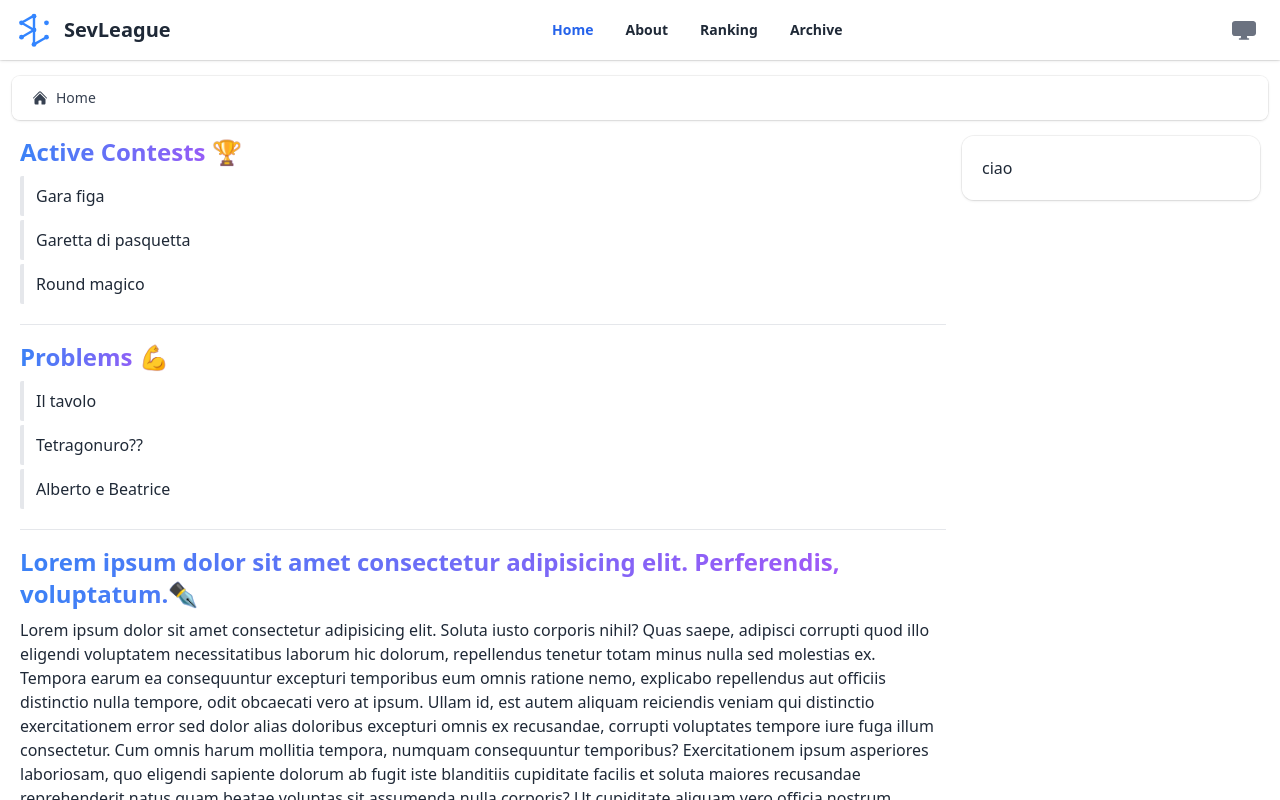
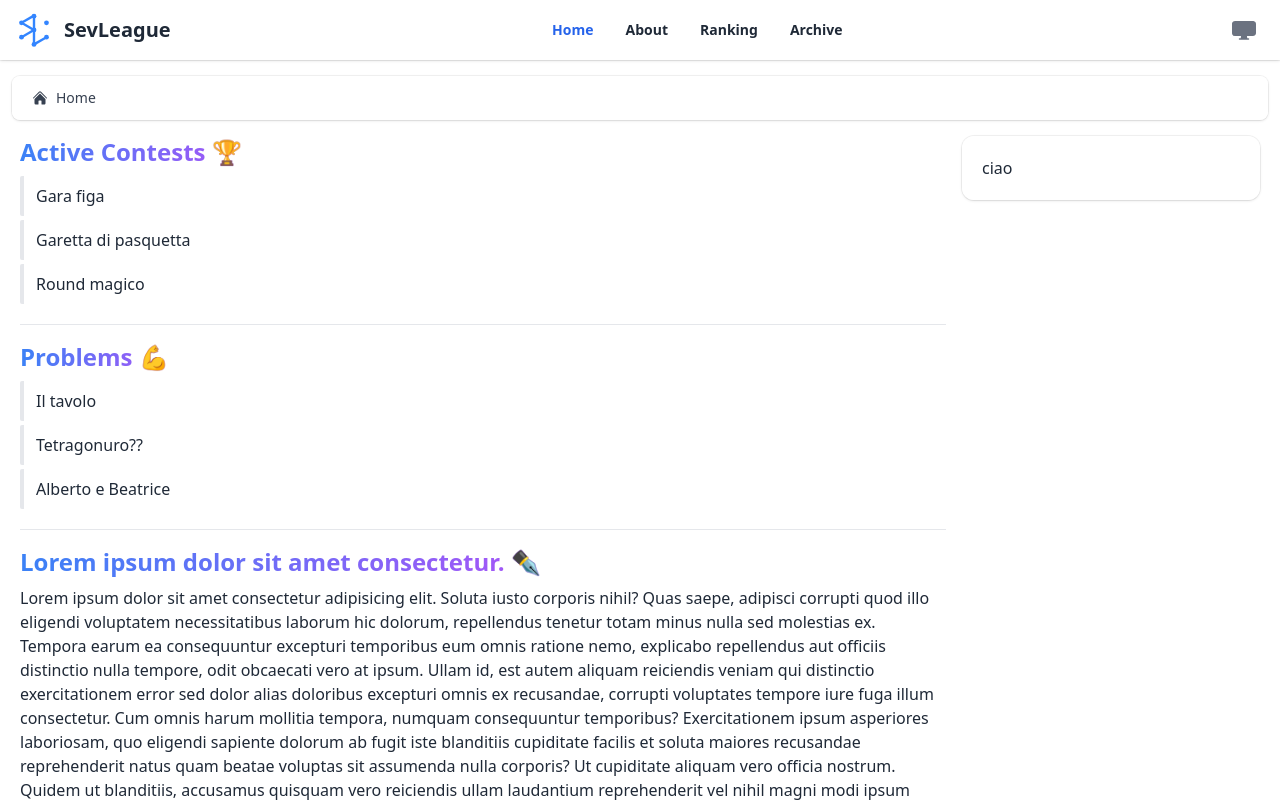
Before and after one commit to feuergas/sevleague, a Next.js app: page / in a window 1280 px wide. Shown: the top 800 px of the page. Built offline with nearby package versions, Linux system fonts and the light colour scheme.

Commit message:
Fixed type bug

```diff
--- a/pages/index.tsx
+++ b/pages/index.tsx
@@ -99,8 +99,7 @@ const Home = () => {
 							id='test'
 							className='text-gradient-ptos-500 dark:bg-gradient-0 mb-2 text-2xl font-bold dark:text-primary-400'
 						>
-							Lorem ipsum dolor sit amet consectetur adipisicing
-							elit. Perferendis, voluptatum.
+							Lorem ipsum dolor sit amet consectetur.{" "}
 							<span className='text-white'>✒️</span>
 						</SectionHeader>
 						<p>
--- a/types.ts
+++ b/types.ts
@@ -1,7 +1,7 @@
 import { ReactElement } from "react";
 
 export interface ReactElementContainer {
-	id: string | undefined;
+	id?: string | undefined;
 	children?: React.ReactNode;
 	className?: string | undefined;
 }
```
